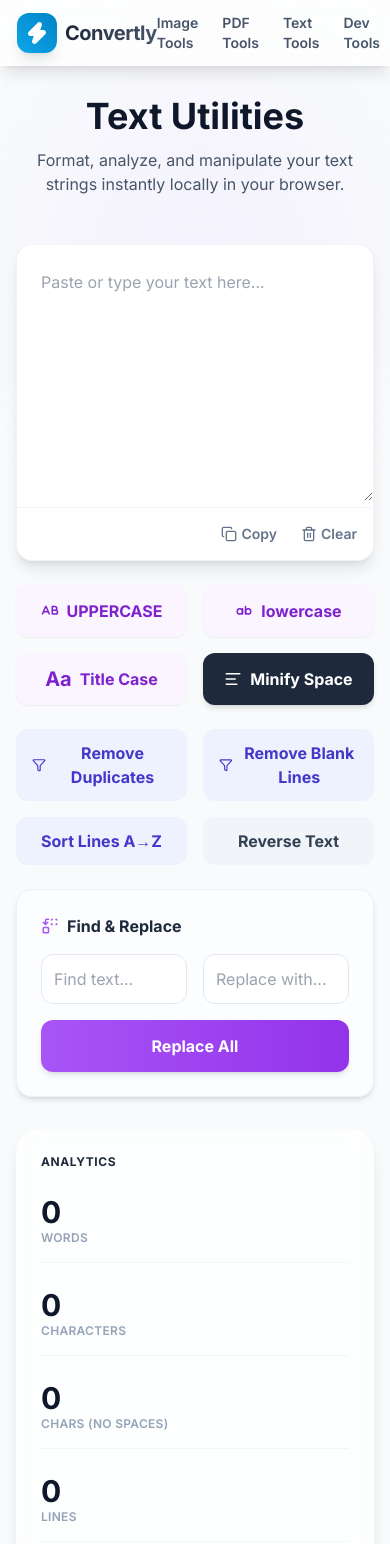
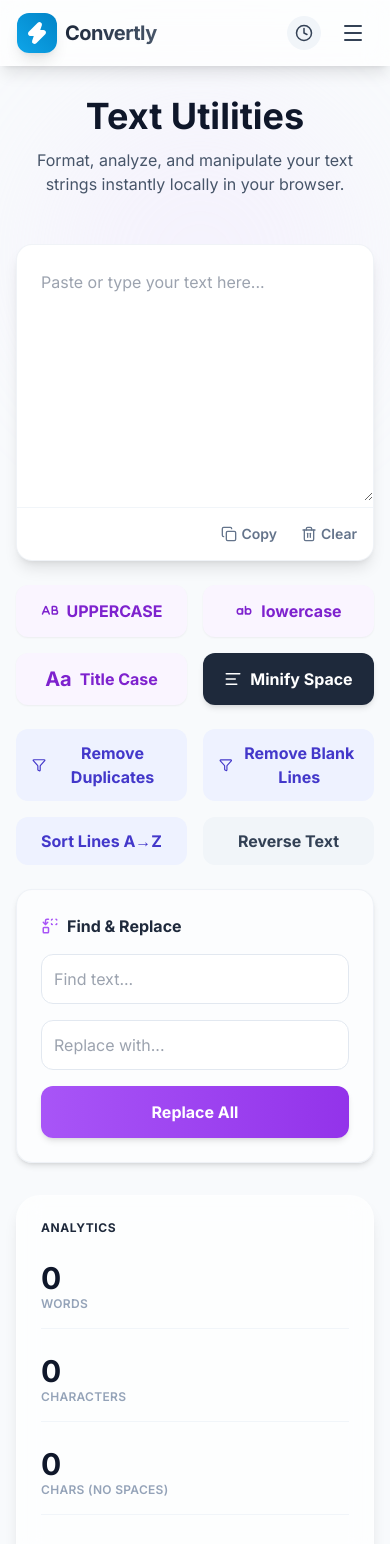
Before and after one commit to pranayvalvi/getconvertly, a React (Vite) app in the folder convertly/: page /text-tools in a window 390 px wide. Shown: the top 1544 px of the page. Built offline with nearby package versions, Linux system fonts and the light colour scheme.

Commit message:
feat: make navbar and forms fully mobile responsive

```diff
--- a/convertly/src/components/Navbar.jsx
+++ b/convertly/src/components/Navbar.jsx
@@ -1,17 +1,21 @@
 import { Link } from "react-router-dom";
-import { Zap, Clock } from "lucide-react";
+import { Zap, Clock, Menu, X } from "lucide-react";
 import { useState } from "react";
 import HistorySidebar from "./HistorySidebar";
 
 export default function Navbar() {
   const [isHistoryOpen, setIsHistoryOpen] = useState(false);
+  const [isMobileMenuOpen, setIsMobileMenuOpen] = useState(false);
+
+  const toggleMobileMenu = () => setIsMobileMenuOpen(!isMobileMenuOpen);
+  const closeMobileMenu = () => setIsMobileMenuOpen(false);
 
   return (
     <>
       <nav className="fixed top-0 w-full z-50 glass">
         <div className="max-w-7xl mx-auto px-4 sm:px-6 lg:px-8">
           <div className="flex justify-between h-16 items-center">
-          <Link to="/" className="flex items-center gap-2 group">
+            <Link to="/" className="flex items-center gap-2 group" onClick={closeMobileMenu}>
               <div className="bg-gradient-to-tr from-brand-500 to-brand-600 p-2 rounded-xl text-white shadow-lg group-hover:scale-105 transition-transform duration-300">
                 <Zap size={24} className="fill-current" />
               </div>
@@ -19,7 +23,9 @@ export default function Navbar() {
                 Convertly
               </span>
             </Link>
-          <div className="flex items-center gap-6">
+
+            {/* Desktop Navigation */}
+            <div className="hidden md:flex items-center gap-6">
               <Link to="/image-tools" className="text-sm font-semibold text-slate-600 hover:text-brand-600 transition-colors">
                 Image Tools
               </Link>
@@ -40,8 +46,45 @@ export default function Navbar() {
                 <Clock size={18} />
               </button>
             </div>
+
+            {/* Mobile Actions (History & Menu Toggle) */}
+            <div className="flex items-center gap-3 md:hidden">
+              <button
+                onClick={() => setIsHistoryOpen(true)}
+                className="p-2 bg-slate-100 hover:bg-slate-200 text-slate-700 rounded-full transition-colors flex items-center justify-center"
+                title="Recent Conversions"
+              >
+                <Clock size={18} />
+              </button>
+              <button
+                onClick={toggleMobileMenu}
+                className="p-2 text-slate-700 hover:bg-slate-100 rounded-lg transition-colors"
+              >
+                {isMobileMenuOpen ? <X size={24} /> : <Menu size={24} />}
+              </button>
             </div>
           </div>
+        </div>
+
+        {/* Mobile Navigation Dropdown */}
+        {isMobileMenuOpen && (
+          <div className="md:hidden border-t border-slate-200/50 bg-white/95 backdrop-blur-md absolute w-full shadow-lg">
+            <div className="px-4 pt-2 pb-4 space-y-1">
+              <Link to="/image-tools" onClick={closeMobileMenu} className="block px-3 py-3 rounded-md text-base font-semibold text-slate-700 hover:text-brand-600 hover:bg-brand-50">
+                Image Tools
+              </Link>
+              <Link to="/pdf-tools" onClick={closeMobileMenu} className="block px-3 py-3 rounded-md text-base font-semibold text-slate-700 hover:text-brand-600 hover:bg-brand-50">
+                PDF Tools
+              </Link>
+              <Link to="/text-tools" onClick={closeMobileMenu} className="block px-3 py-3 rounded-md text-base font-semibold text-slate-700 hover:text-brand-600 hover:bg-brand-50">
+                Text Tools
+              </Link>
+              <Link to="/dev-tools" onClick={closeMobileMenu} className="block px-3 py-3 rounded-md text-base font-semibold text-slate-700 hover:text-brand-600 hover:bg-brand-50">
+                Dev Tools
+              </Link>
+            </div>
+          </div>
+        )}
       </nav>
       <HistorySidebar isOpen={isHistoryOpen} onClose={() => setIsHistoryOpen(false)} />
     </>
--- a/convertly/src/pages/TextTools.jsx
+++ b/convertly/src/pages/TextTools.jsx
@@ -151,7 +151,7 @@ export default function TextTools() {
             {/* Find & Replace */}
             <div className="bg-white/50 p-6 rounded-2xl border border-slate-200/50 shadow-md space-y-4 backdrop-blur-sm">
               <h3 className="font-extrabold text-slate-800 flex items-center gap-2"><Replace size={18} className="text-purple-500" /> Find & Replace</h3>
-              <div className="grid grid-cols-2 gap-4">
+              <div className="grid grid-cols-1 sm:grid-cols-2 gap-4">
                 <input
                   type="text"
                   placeholder="Find text..."
```
Lines whose indentation alone changed are shown as unchanged.
